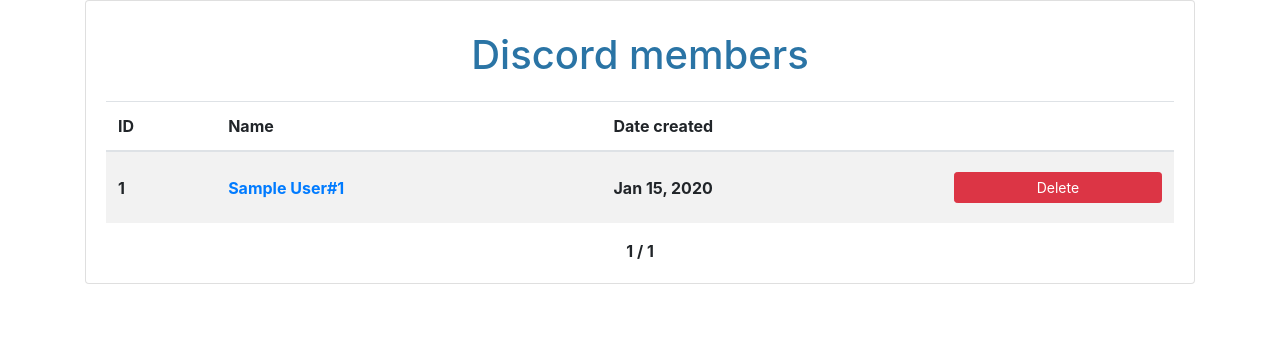
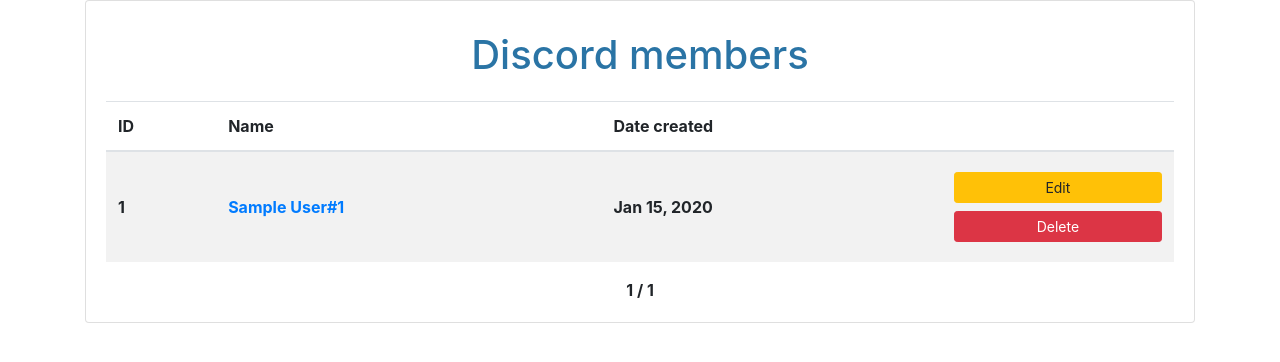
Before and after one commit to romankravchuk/toronto, a Flask app: page /members/ in a window 1280 px wide. Shown: the part 56-418 px from the top of the page. Run offline with Flask 2, Linux system fonts and the light colour scheme; a user stored in the database is signed in; tables that the repository leaves empty hold one stand-in row (values such as "Sample post"); lists and menus that the app fills with data are empty; parts of the project's set-up code (start-up, migrations or seed data) failed here and were passed over; some libraries are stand-ins or nearby versions.

Commit message:
feat: added edit endpoint

```diff
--- a/app/routes/members.py
+++ b/app/routes/members.py
@@ -40,7 +40,7 @@ def index():
     return render_template('members/members.html', **context)
 
 
-@members.route('/member', methods=['GET', 'POST'])
+@members.route('/member', methods=['GET'])
 @login_required
 @logger.catch
 def member():
@@ -52,8 +52,35 @@ def member():
     if not member:
         abort(404)
 
-    if request.method == 'GET':
-        return render_template('members/member.html', member=member)
+    return render_template('members/member.html', member=member)
+
+
+@members.route('/edit')
+@login_required
+@logger.catch
+def edit():
+    member_id = request.args.get('id', type=str)
+    member = Member.query.get(member_id)
+
+    logger.debug(f"Get member: {member}")
+
+    if not member:
+        abort(404)
+
+    return render_template('members/edit.html', member=member)
+
+
+@members.route('/edit', methods=['POST'])
+@logger.catch
+@login_required
+def edit_post():
+    member_id = request.args.get('id', type=str)
+    member = Member.query.get(member_id)
+
+    logger.debug(f"Get member: {member}")
+
+    if not member:
+        abort(404)
 
     name = request.form['name']
     email = request.form['email']
@@ -67,6 +94,7 @@ def member():
     flash(f"{member.name} updated successfully", "info")
 
     return redirect(url_for('members.members'))
+
 
 
 @members.route('/delete', methods=['POST'])
--- a/app/static/css/style.css
+++ b/app/static/css/style.css
@@ -38,3 +38,7 @@ h1 {
   border-top-right-radius: 10px;
   background-image: url(https://i.pinimg.com/564x/c8/1d/2d/c81d2d1f224e8d566ddbb43fb0bdb858.jpg);
  }
+
+ .b {
+   text-decoration: none;
+ }
--- a/app/templates/members/member.html
+++ b/app/templates/members/member.html
@@ -8,9 +8,9 @@
   <div class="card-body">
     <div class="profile text-center">
       {% if member.avatar_url %}
-      <img src="{{ member.avatar_url }}" alt="member avatar" name="img" class="rounded-circle" width="80">
+        <img src="{{ member.avatar_url }}" alt="member avatar" name="img" class="rounded-circle" width="80">
       {% else %}
-      <img src="{{ member.default_avatar_url }}" alt="member avatar" name="img" class="rounded-circle" width="80">
+        <img src="{{ member.default_avatar_url }}" alt="member avatar" name="img" class="rounded-circle" width="80">
       {% endif %}
     </div>
     <div class="mt-2 text-center pb-1">
--- a/app/templates/members/members.html
+++ b/app/templates/members/members.html
@@ -21,10 +21,16 @@
                     <tr>
                         <th scope="col" class="align-middle">{{ member.id }}</th>
                         <th scope="col" class="align-middle">
-                            <a href="{{ url_for('members.member', id=member.id) }}">{{ member.name }}#{{ member.discriminator }}</a>
+                            <a href="{{ url_for('members.member', id=member.id) }}">
+                                {{ member.name }}#{{ member.discriminator }}
+                            </a>
                         </th>
                         <th scope="col" class="align-middle">{{ member.created_at.strftime("%b %d, %Y") }}</th>
                         <th scope="col" class="align-middle">
+                            <a class="btn btn-warning btn-sm my-2 btn-block"
+                                href="{{ url_for('members.edit', id=member.id) }}">
+                                Edit
+                            </a>
                             <form action="{{ url_for('members.delete', id=member.id) }}" method="post">
                                 <button class="btn btn-danger btn-sm my-2 btn-block" type="submit"">Delete</button>
                             </form>
```
Also changed, not shown: app/templates/members/edit.html (added, +17 -0 lines).
